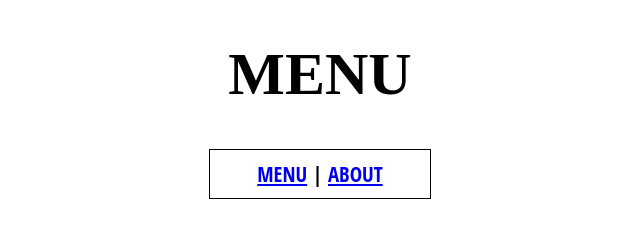
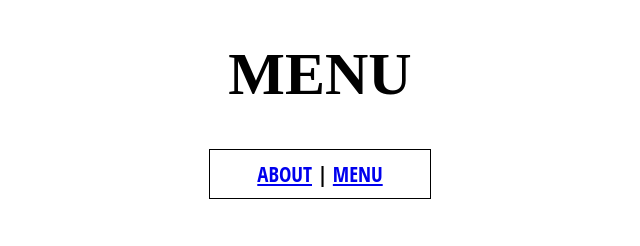
Before and after one commit to lindsritch/restaurant, a plain HTML site: page restaurant_site/page1.html in a window 1280 px wide. Shown: the top 246 px of the page, 341-981 px from the left. Drawn offline with Linux system fonts and the light colour scheme; files that its build step writes are made by us from their sources.

Commit message:
SWITCH menu and about tabs

```diff
--- a/restaurant_site/page1.html
+++ b/restaurant_site/page1.html
@@ -11,7 +11,7 @@
 </head>
 <body>
   <h1>MENU</h1>
-  <div id="nav"><a href="index.html">MENU</a> | <a href="ABOUT.html">ABOUT</a> </div>
+  <div id="nav"><a href="index.html">ABOUT</a> | <a href="ABOUT.html">MENU</a> </div>
   <p>LEXeat has been serving its homegrown meals to locals since 2012. Located in the heart of Downtown Lexington, LEXeat has it all. Our founders, Tom Leach and Mark Stoops believe food straight from the Bluegrass just tastes better. </p>
   <p>Come have a meal with the Wildcats and taste award-winning dishes by our Head Chef John Calipari. Witness the southern hospitality while you enjoy the best beer cheese, bourbon and hot browns in the Bluegrass. </p>
   <img src="images/tea.jpg" />
```
Also changed, not shown: restaurant_site/index.html (+1 -1 lines).
